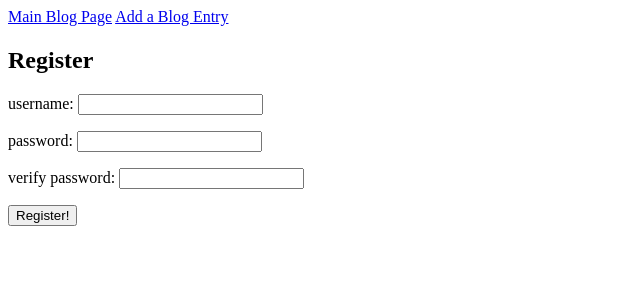
After one commit to acnaumann/blogz, a Flask app: page /signup in a window 1280 px wide. The commit adds this page. Shown: the top 300 px of the page, without its empty margins (0-640 px from the left). Run offline with Flask 2, Linux system fonts and the light colour scheme.

Commit message:
added require login, logout, login and signup pages

```diff
--- a/main.py
+++ b/main.py
@@ -1,10 +1,10 @@
-from flask import Flask, redirect, request, render_template, session, flash
+from flask import Flask, redirect, request, render_template, session, flash, escape
 from flask_sqlalchemy import SQLAlchemy
 
 app = Flask(__name__)
 app.config['DEBUG'] = True
 
-app.config['SQLALCHEMY_DATABASE_URI'] = 'mysql+pymysql://build-a-blog:password@localhost:8889/build-a-blog'
+app.config['SQLALCHEMY_DATABASE_URI'] = 'mysql+pymysql://blogz:password@localhost:8889/blogz'
 
 app.config['SQLALCHEMY_ECHO'] = True
 
@@ -17,18 +17,94 @@ class Blog(db.Model):
     id = db.Column(db.Integer, primary_key=True)
     title = db.Column(db.String(120))
     body = db.Column(db.String(5000))
+    owner_id = db.Column(db.Integer, db.ForeignKey('user.id'))
 
 
-    def __init__(self, title, body):
+    def __init__(self, title, body, owner):
         self.title = title
         self.body = body
+        self.owner = owner
+
+class User(db.Model):
+    id = db.Column(db.Integer, primary_key=True)
+    username = db.Column(db.String(25))
+    password = db.Column(db.String(25))
+    blogs = db.relationship('Blog', backref='owner')
+
+    def _init__(self, username, password):
+        self.username = username
+        self.password = password
+
+@app.before_request
+def require_login():
+    allowed_routes = ['login', 'signup', 'index', 'blog']
+    if request.endpoint not in allowed_routes and 'username' not in session:
+        return redirect('/login')
+
+app.secret_key = "randomness"
+
+@app.route('/login', methods=['POST', 'GET'])
+def login():
+    if request.method == 'POST':
+        username = request.form['username']
+        password = request.form['password']
+        user = User.query.filter_by(username=username).first()
+        if user and user.password == password:
+            session['username'] = username
+            return redirect('/newpost')
+        else:
+            flash("user password not correct, or user does not exist", 'error')
 
 
 
+    return render_template('login.html')
+
+@app.route('/signup', methods=['POST', 'GET'])
+def signup():
+    if request.method == 'POST':
+        username = request.form['username']
+        password = request.form['password']
+        verify = request.form['verify']
+        if len(username) < 3 or len(username) > 25 or username == '' or ' ' in username:
+            name_error = "That's not a valid username"
+        else:
+            name_error = None
+        if len(password) < 3 or len(password) > 25 or username == '' or ' ' in password:
+            pass_error = "That's not a valid password"
+        else:
+            pass_error = None
+        if verify != password:
+            verify_error = "Passwords don't match"
+        else:
+            verify_error = None
+
+
+
+        if not name_error and not pass_error and not verify_error:
+            existing_user = User.query.filter_by(username=username).first()
+            if not existing_user:
+                user = User(username=username, password=password)
+                db.session.add(user)
+                db.session.commit()
+                session['username'] = user.username
+
+                return redirect('/newpost')
+            else:
+                flash('This user already exists')
+                return render_template('signup.html')
+
+
+
+        return render_template('signup.html', name_error=name_error, pass_error=pass_error, verify_error=verify_error)
+    else:
+        return render_template('signup.html')
 
 
 @app.route("/newpost", methods=['POST', 'GET'])
 def newpost():
+
+    owner = User.query.filter_by(username=session['username']).first()
+
     if request.method == 'POST':
         title = request.form['blog-title']
         body = request.form['blog-body']
@@ -45,14 +121,19 @@ def newpost():
             body_error=None
 
         if not title_error and not body_error:
-            post = Blog(title=title, body=body)
+            post = Blog(title=title, body=body, owner=owner)
             db.session.add(post)
             db.session.commit()
             return redirect('/blog')
 
-        return render_template('new_post.html', title='Add a Post', title_error=title_error, body_error=body_error )
-    return render_template('new_post.html', title='Add a Post')
+        return render_template('newpost.html', title='Add a Post', title_error=title_error, body_error=body_error )
+    return render_template('newpost.html', title='Add a Post')
 
+
+@app.route('/logout', methods=['POST'])
+def logout():
+    del session['username']
+    return redirect('/login')
 
 @app.route('/post', methods=['GET'])
 def post():
@@ -63,22 +144,23 @@ def post():
 
 @app.route('/blog', methods=['POST', 'GET'])
 def blog():
+    encoded_error = request.args.get("error")
 
     id = request.args.get('id')
 
     if id == None:
         blogs = Blog.query.all()
-        return render_template('blog.html', title="Build A Blog", blogs=blogs)
+        return render_template('blog.html', title="Build A Blog", blogs=blogs, error=encoded_error and escape(encoded_error))
     else:
         blog = Blog.query.filter_by(id=id).first()
-        return render_template('blog.html', title=blog.title, body=blog.body)
+        return render_template('blog.html', title=blog.title, body=blog.body, error=encoded_error and escape(encoded_error))
     #return redirect('/blog?id=id', id=id)
 
 
 @app.route('/', methods=['POST', 'GET'])
 def index():
 
-    return redirect('/blog')
+    return redirect('/login')
 
 if __name__== '__main__':
     app.run()
--- a/templates/base.html
+++ b/templates/base.html
@@ -28,6 +28,24 @@
                 </form>
 
         </div>
+        {% with messages = get_flashed_messages() %}
+            {% if messages %}
+            <ul class=flashes>
+                {% for message in messages %}
+                <dl>{{message}}</dl>
+                {% endfor %}
+            </ul>
+            {% endif %}
+        {% endwith %}
+
+        <div style='float: right'>
+            {% if 'username' in session %}
+             {{ session['username'] }}
+             <form action="/logout" method="post">
+                <input type="submit" value="Log Out"/>
+            </form>
+            {% endif %}
+        </div>
 
         <h1 style='text-align: center'>{{title}}</h1>
         <div>
--- /dev/null
+++ b/templates/signup.html
@@ -0,0 +1,36 @@
+{% extends 'base.html' %}
+{% block content %}
+
+<h2>Register</h2>
+
+<form action="/signup" method="post">
+    <p>
+        <label>username:
+            <input type="text" name="username" {% if not name_error %} value="{{request.form['username']}}" {% endif%}/>
+            {% if name_error %}
+            <span class="error">{{name_error}}</span>
+            {% endif %}
+        </label>
+    </p>
+    <p>
+        <label>password:
+            <input type="password" name="password"/>
+            {% if pass_error %}
+            <span class="error">{{pass_error}}</span>
+            {% endif %}
+        </label>
+    </p>
+    <p>
+        <label>verify password:
+            <input type="password" name="verify"/>
+            {% if verify_error %}
+            <span class="error">{{verify_error}}</span>
+            {% endif %}
+        </label>
+    </p>
+    <p>
+        <input type="submit" value="Register!"/>
+    </p>
+</form>
+
+{% endblock %}
```
Also changed, not shown: templates/login.html (added, +20 -0 lines), templates/newpost.html (renamed from templates/new_post.html), 2 other files.
